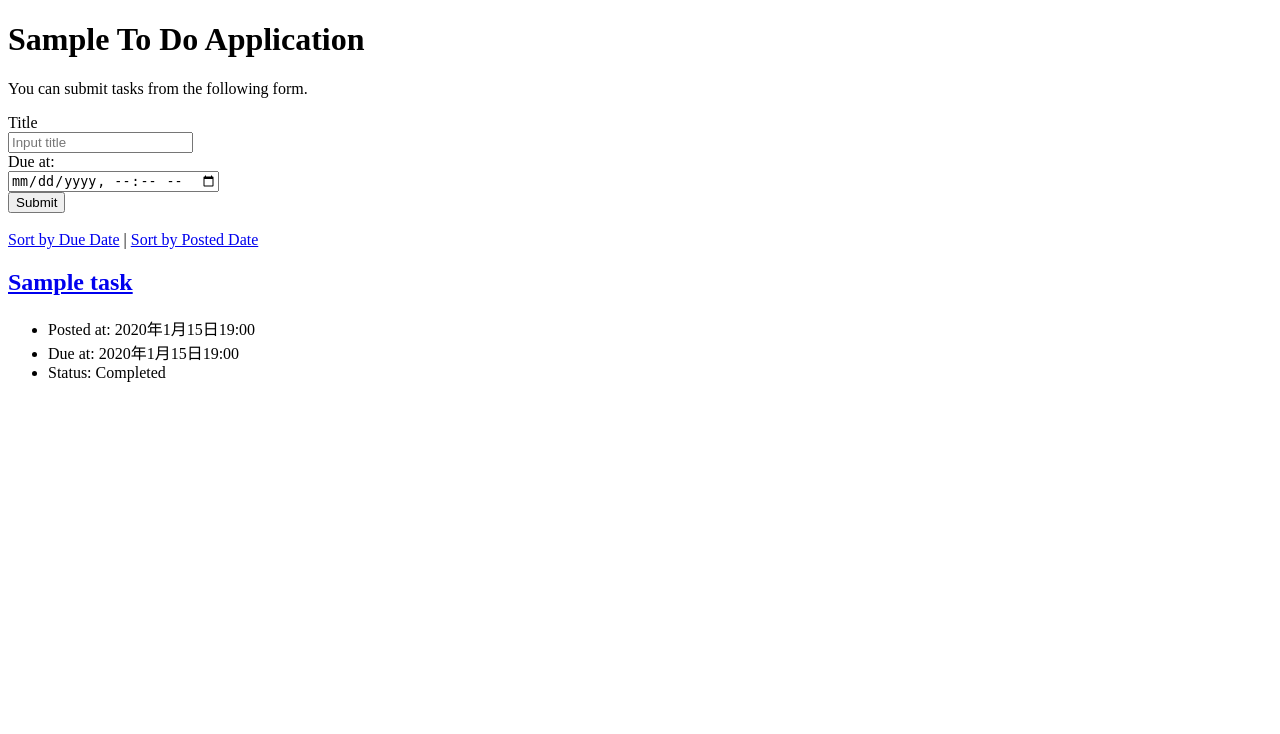
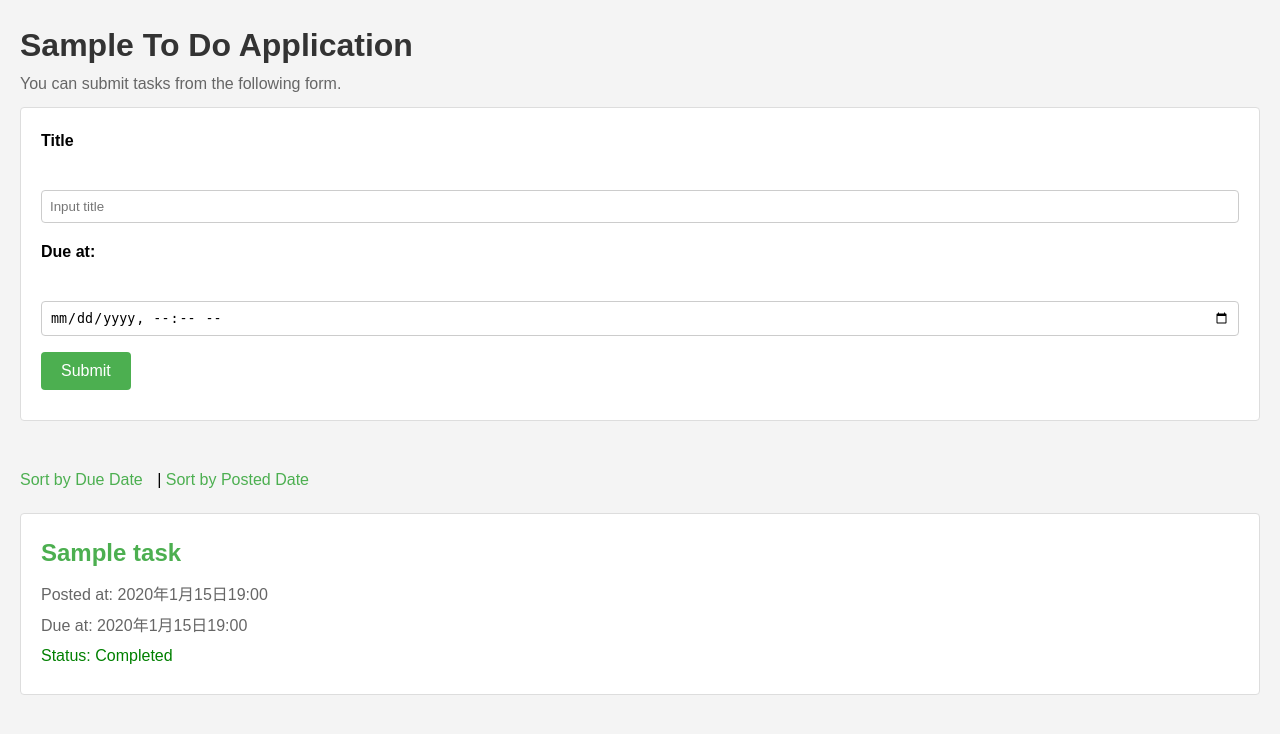
Before and after one commit to s1f102003425/django-test-exercise, a Django app: page / in a window 1280 px wide. Shown: the top 734 px of the page. Run offline with Django 5.2, Linux system fonts and the light colour scheme; tables that the repository leaves empty hold one stand-in row (values such as "Sample post").

Commit message:
indexページにcssを追加

```diff
--- /dev/null
+++ b/todo/static/todo/index.css
@@ -0,0 +1,120 @@
+body,
+h1,
+h2,
+p,
+ul,
+li {
+  margin: 0;
+  padding: 0;
+}
+
+body {
+  font-family: Arial, sans-serif;
+  line-height: 1.6;
+  background-color: #f4f4f4;
+  padding: 20px;
+}
+
+h1 {
+  color: #333;
+}
+
+p {
+  margin-bottom: 10px;
+  color: #666;
+}
+
+form {
+  background: #fff;
+  padding: 20px;
+  margin-bottom: 20px;
+  border: 1px solid #ddd;
+  border-radius: 4px;
+}
+
+form div {
+  margin-bottom: 10px;
+}
+
+label {
+  display: block;
+  margin-bottom: 5px;
+  font-weight: bold;
+}
+
+input[type="text"],
+input[type="datetime-local"] {
+  width: 100%;
+  padding: 8px;
+  margin: 6px 0;
+  display: inline-block;
+  border: 1px solid #ccc;
+  border-radius: 4px;
+  box-sizing: border-box;
+}
+
+button[type="submit"] {
+  background-color: #4caf50;
+  color: white;
+  padding: 10px 20px;
+  border: none;
+  border-radius: 4px;
+  cursor: pointer;
+  font-size: 16px;
+}
+
+button[type="submit"]:hover {
+  background-color: #45a049;
+}
+
+a {
+  color: #4caf50;
+  text-decoration: none;
+}
+
+a:hover {
+  text-decoration: underline;
+}
+
+.text {
+  background: #fff;
+  padding: 20px;
+  margin-bottom: 20px;
+  border: 1px solid #ddd;
+  border-radius: 4px;
+}
+
+.text h2 {
+  margin-bottom: 10px;
+  color: #333;
+}
+
+.text ul {
+  list-style-type: none;
+}
+
+.text li {
+  margin-bottom: 5px;
+  color: #666;
+}
+
+.text li.status-completed {
+  color: green;
+}
+
+.text li.status-not-completed {
+  color: red;
+}
+
+.sort-links {
+  margin-bottom: 20px;
+}
+
+.sort-links a {
+  margin-right: 10px;
+  color: #4caf50;
+}
+
+.sort-links a:hover {
+  text-decoration: underline;
+}
--- a/todo/templates/todo/index.html
+++ b/todo/templates/todo/index.html
@@ -1,11 +1,11 @@
 {% load static %}
 <!DOCTYPE html>
 <html lang="ja">
-
   <head>
     <title>To Do Application</title>
-    <meta charset="UTF-8">
-    <meta name="author" content="INIAD">
+    <meta charset="UTF-8" />
+    <meta name="author" content="INIAD" />
+    <link rel="stylesheet" href="{% static 'todo/index.css' %}" />
   </head>
 
   <body>
@@ -14,20 +14,25 @@
     <form action="{% url 'index' %}" method="post">
       {% csrf_token %}
       <div>
-        <label for="titleInput">Title</label><br>
-        <input id="titleInput" name="title" type="text" placeholder="Input title">
+        <label for="titleInput">Title</label><br />
+        <input
+          id="titleInput"
+          name="title"
+          type="text"
+          placeholder="Input title"
+        />
       </div>
       <div>
-        <label for="dueInput">Due at:</label><br>
-        <input id="dueInput" name="due_at" type="datetime-local">
+        <label for="dueInput">Due at:</label><br />
+        <input id="dueInput" name="due_at" type="datetime-local" />
       </div>
       <div>
         <button type="submit">Submit</button>
       </div>
     </form>
-    <br>
+    <br />
 
-    <div>
+    <div class="sort-links">
       <a href="{% url 'index' %}?order=due">Sort by Due Date</a> |
       <a href="{% url 'index' %}?order=post">Sort by Posted Date</a>
     </div>
@@ -39,15 +44,13 @@
         <li>Posted at: {{ task.posted_at }}</li>
         {% if task.due_at %}
         <li>Due at: {{ task.due_at }}</li>
-        {% endif %}
-        {% if task.completed %}
-        <li>Status: Completed</li>
+        {% endif %} {% if task.completed %}
+        <li class="status-completed">Status: Completed</li>
         {% else %}
-        <li>Status: Not Completed</li>
+        <li class="status-not-completed">Status: Not Completed</li>
         {% endif %}
       </ul>
     </div>
     {% endfor %}
   </body>
-
 </html>
```
